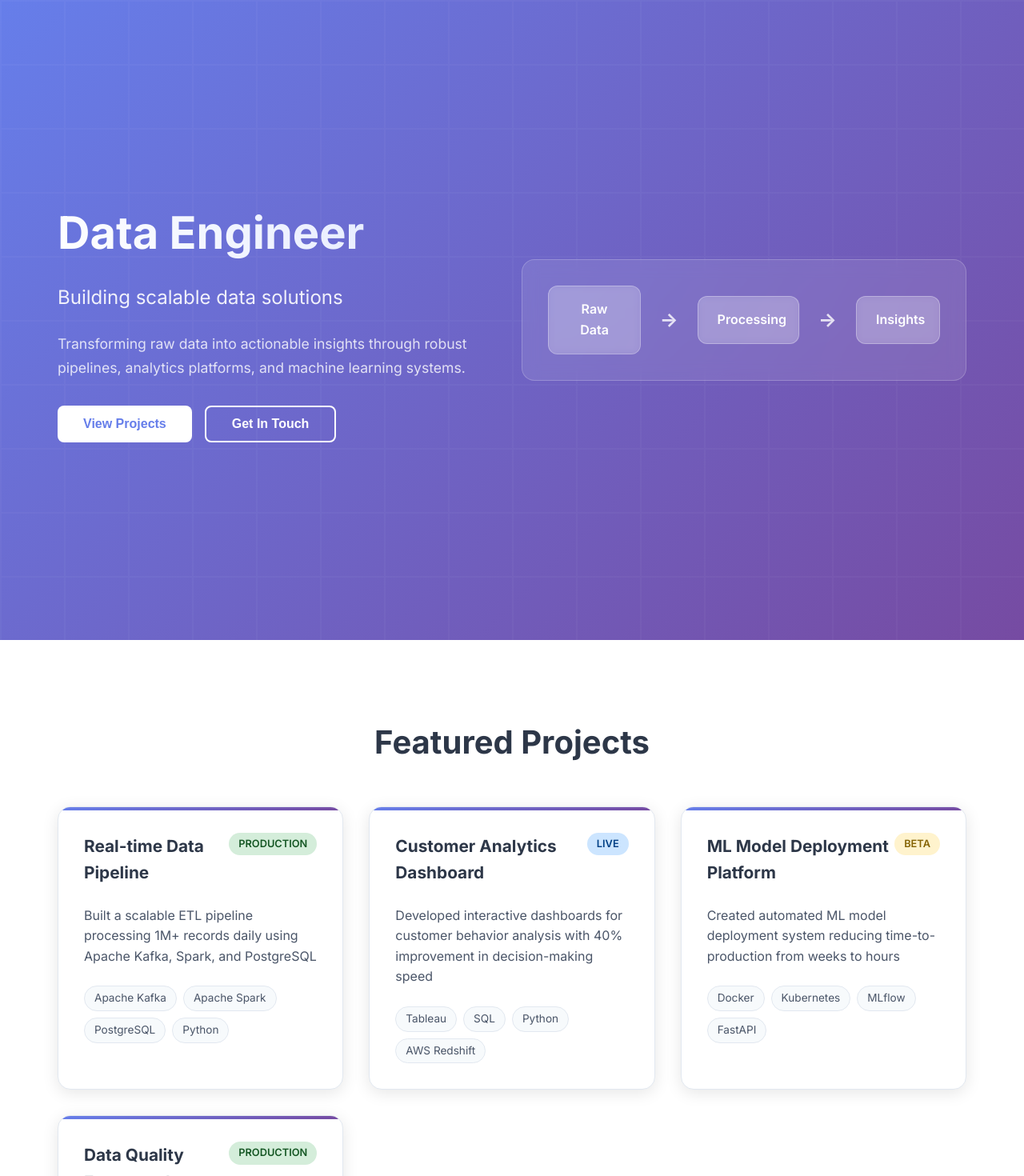
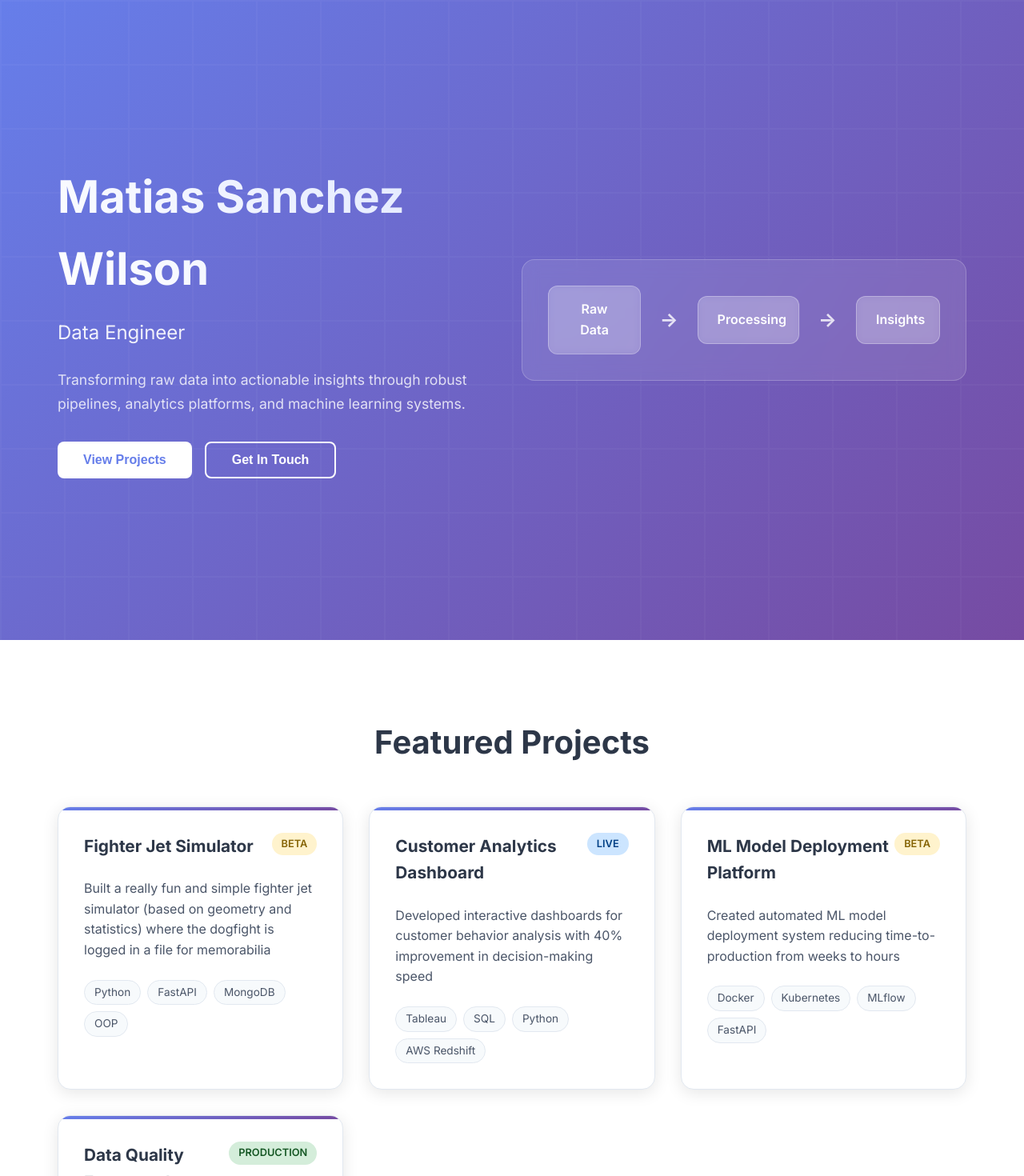
Before and after one commit to MattySanchez20/mattysanchez20.github.io, a React (Create React App) app in the folder my-app/: page / in a window 1280 px wide. Shown: the top 1470 px of the page at 80% size. Built offline with nearby package versions, Linux system fonts and the light colour scheme.

Commit message:
update projects

```diff
--- a/my-app/src/App.js
+++ b/my-app/src/App.js
@@ -8,10 +8,10 @@ function App() {
 
   const projects = [
     {
-      title: "Real-time Data Pipeline",
-      description: "Built a scalable ETL pipeline processing 1M+ records daily using Apache Kafka, Spark, and PostgreSQL",
-      tech: ["Apache Kafka", "Apache Spark", "PostgreSQL", "Python"],
-      status: "Production"
+      title: "Fighter Jet Simulator",
+      description: "Built a really fun and simple fighter jet simulator (based on geometry and statistics) where the dogfight is logged in a file for memorabilia",
+      tech: ["Python", "FastAPI", "MongoDB", "OOP"],
+      status: "Beta"
     },
     {
       title: "Customer Analytics Dashboard",
@@ -48,8 +48,8 @@ function App() {
       <section className="hero">
         <div className="hero-content">
           <div className="hero-text">
-            <h1>Data Engineer</h1>
-            <h2>Building scalable data solutions</h2>
+            <h1>Matias Sanchez Wilson</h1>
+            <h2>Data Engineer</h2>
             <p>Transforming raw data into actionable insights through robust pipelines, analytics platforms, and machine learning systems.</p>
             <div className="hero-buttons">
               <button className="btn-primary" onClick={() => scrollToSection('projects')}>View Projects</button>
@@ -118,10 +118,10 @@ function App() {
           <h2>Let's Connect</h2>
           <p>Interested in collaborating or discussing data engineering opportunities?</p>
           <div className="contact-links">
-            <a href="mailto:contact@dataengineer.dev" className="contact-link">
+            <a href="mailto:matirsw@gmail.com" className="contact-link">
               <span>📧</span> Email
             </a>
-            <a href="https://linkedin.com/in/dataengineer" className="contact-link" target="_blank" rel="noopener noreferrer">
+            <a href="https://www.linkedin.com/in/matiassanchezwilson/" className="contact-link" target="_blank" rel="noopener noreferrer">
               <span>💼</span> LinkedIn
             </a>
             <a href="https://github.com/mattysanchez20" className="contact-link" target="_blank" rel="noopener noreferrer">
```
